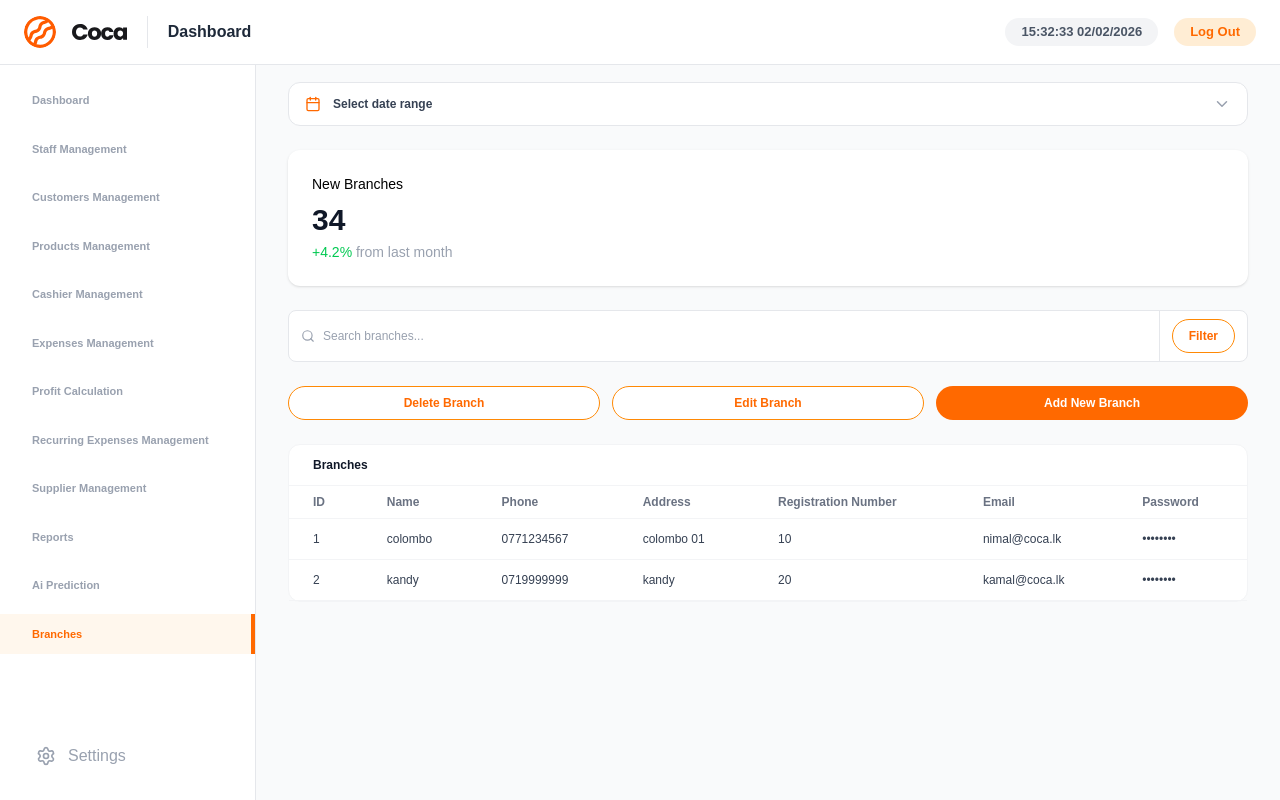
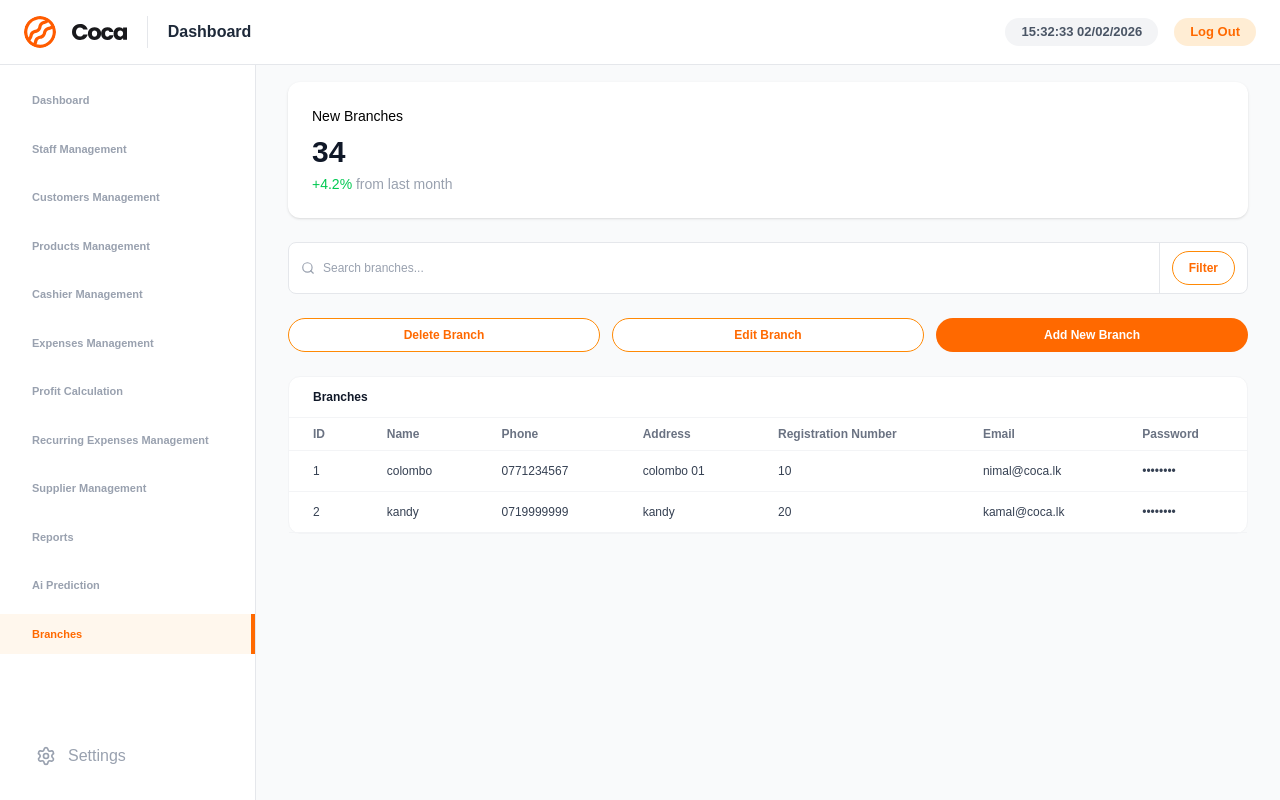
Before and after one commit to LTI-INTERNS/pos-micro-sass, a Next.js app: page /branchmanagement in a window 1280 px wide. Built offline with nearby package versions, Linux system fonts and the light colour scheme.

Commit message:
remove: date range picker from branches page

```diff
--- a/app/branchmanagement/page.tsx
+++ b/app/branchmanagement/page.tsx
@@ -2,7 +2,6 @@
 
 import { useMemo, useState } from "react";
 import DashboardLayout from "@/app/components/Admin/common/dashboard_layout";
-import DateRangePicker from "@/app/components/Admin/common/DateRangeBar";
 import SearchBar from "@/app/components/Admin/common/Search-bar";
 
 import BranchActionsBar from "@/app/components/Admin/branchmanagement/branches-actions";
@@ -68,7 +67,6 @@ export default function BranchesPage() {
   return (
     <DashboardLayout>
       <div className="w-full space-y-6">
-        <DateRangePicker />
         <StatCardGrid />
 
         <div className="relative w-full">
```
